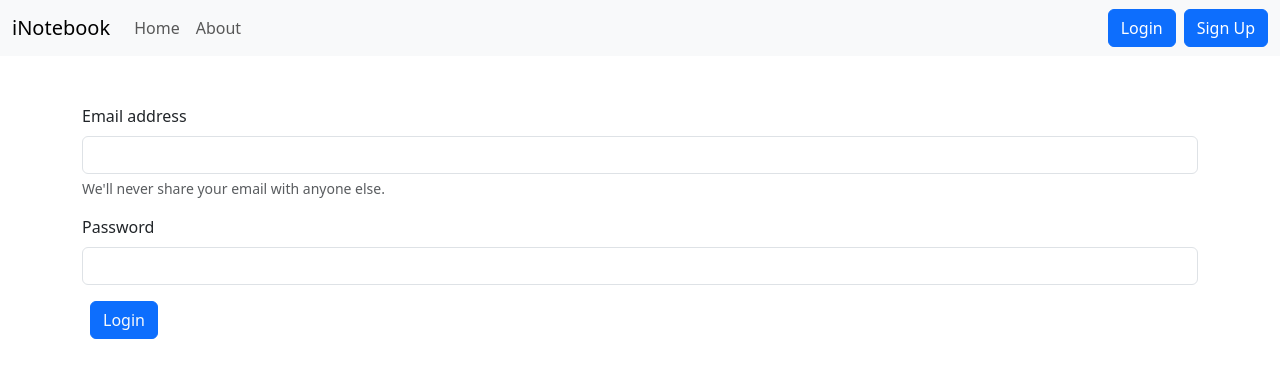
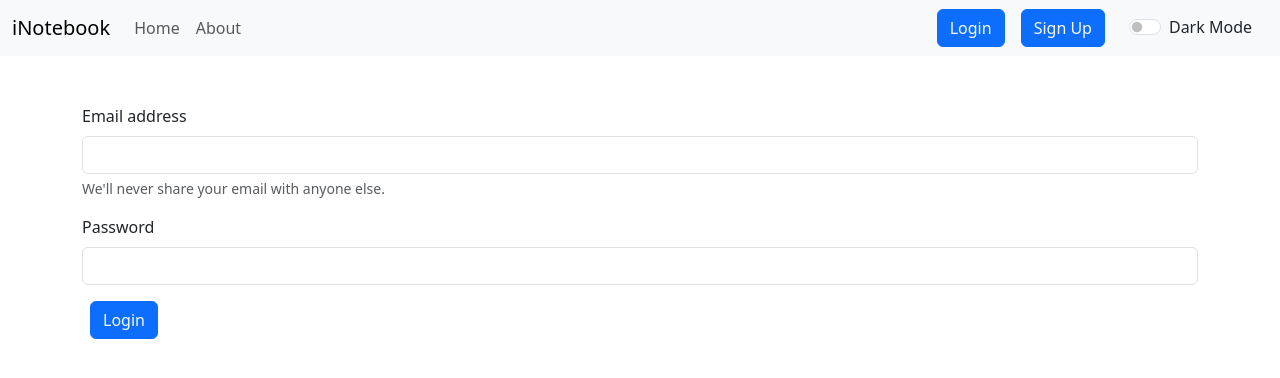
Before and after one commit to RahulGIT24/iNotebook, a React (Create React App) app: page /login in a window 1280 px wide. Shown: the top 378 px of the page. Built offline with nearby package versions, Linux system fonts and the light colour scheme.

Commit message:
Updated Navbar

```diff
--- a/src/Components/Navbar.js
+++ b/src/Components/Navbar.js
@@ -1,40 +1,122 @@
-import React from 'react'
-import { Link, useLocation } from 'react-router-dom'
+import React, { useContext } from "react";
+import { Link, useLocation } from "react-router-dom";
+import contextValue from "../context/darkmode/darkContext";
+
 function Navbar(props) {
-    const {renderAlert} = props;
+  const context = useContext(contextValue);
+  const { toogleBtn, mode } = context;
+  const { renderAlert } = props;
   // useLocation hook to set active status of navbar
   let location = useLocation();
-    const logout =()=>{
-        localStorage.clear("token")
-        renderAlert("primary","Logout Successfully")
-        // location.reload();
-    }
+  const logout = () => {
+    localStorage.clear("token");
+    renderAlert("primary", "Logout Successfully");
+  };
   return (
     <>
-            <nav className="navbar navbar-expand-lg bg-body-tertiary">
+      <nav
+        className={`navbar navbar-expand-lg navbar-${
+          mode === "light" ? "light" : "dark"
+        } bg-${mode === "light" ? "light" : "dark"}`}
+      >
         <div className="container-fluid">
-                    <Link className="navbar-brand" to="/">iNotebook</Link>
-                    <button className="navbar-toggler" type="button" data-bs-toggle="collapse" data-bs-target="#navbarSupportedContent" aria-controls="navbarSupportedContent" aria-expanded="false" aria-label="Toggle navigation">
+          <Link className="navbar-brand" to="/">
+            iNotebook
+          </Link>
+          <button
+            className="navbar-toggler"
+            type="button"
+            data-bs-toggle="collapse"
+            data-bs-target="#navbarSupportedContent"
+            aria-controls="navbarSupportedContent"
+            aria-expanded="false"
+            aria-label="Toggle navigation"
+          >
             <span className="navbar-toggler-icon"></span>
           </button>
           <div className="collapse navbar-collapse" id="navbarSupportedContent">
             <ul className="navbar-nav me-auto mb-2 mb-lg-0">
               <li className="nav-item">
-                                <Link className={`nav-link ${location.pathname === "/" ? "active" : ""}`} aria-current="page" to="/">Home</Link>
+                <Link
+                  className={`nav-link ${
+                    location.pathname === "/" ? "active" : ""
+                  }`}
+                  aria-current="page"
+                  to="/"
+                >
+                  Home
+                </Link>
               </li>
               <li className="nav-item">
-                                <Link className={`nav-link ${location.pathname === "/about" ? "active" : ""}`} to="/about">About</Link>
+                <Link
+                  className={`nav-link ${
+                    location.pathname === "/about" ? "active" : ""
+                  }`}
+                  to="/about"
+                >
+                  About
+                </Link>
               </li>
             </ul>
-                        {!localStorage.getItem("token")? <form className="d-flex" role="search">
-                        <Link className="btn btn-primary mx-2" to="/login" role="button">Login</Link>
-                        <Link className="btn btn-primary" to="/signup" role="button">Sign Up</Link>
-                        </form>:<Link className="btn btn-primary mx-2" to="/login" role="button" onClick={logout}>Log Out</Link>}
+            {!localStorage.getItem("token") ? (
+              <form className="d-flex" role="search">
+                <Link
+                  className={`btn btn-${
+                    mode === "light" ? "primary" : "light"
+                  } mx-2 bg-${
+                    mode === "light" ? "primary" : "dark"
+                  } text-light`}
+                  to="/login"
+                  role="button"
+                >
+                  Login
+                </Link>
+                <Link
+                  className={`btn btn-${
+                    mode === "light" ? "primary" : "light"
+                  } mx-2 bg-${
+                    mode === "light" ? "primary" : "dark"
+                  } text-light`}
+                  to="/signup"
+                  role="button"
+                >
+                  Sign Up
+                </Link>
+              </form>
+            ) : (
+              <Link
+                className={`btn btn-${
+                  mode === "light" ? "primary" : "light"
+                } mx-2 bg-${mode === "light" ? "primary" : "dark"} text-light`}
+                to="/login"
+                role="button"
+                onClick={logout}
+              >
+                Log Out
+              </Link>
+            )}
+          </div>
+          <div className="form-check form-switch mx-3">
+            <input
+              onClick={toogleBtn}
+              className="form-check-input"
+              type="checkbox"
+              role="switch"
+              id="flexSwitchCheckDefault"
+            />
+            <label
+              className={`form-check-label text-${
+                mode === "light" ? "dark" : "light"
+              }`}
+              htmlFor="flexSwitchCheckDefault"
+            >
+              {mode==='light'?"Dark":"Light"} Mode
+            </label>
           </div>
         </div>
       </nav>
     </>
-    )
+  );
 }
 
-export default Navbar
+export default Navbar;
```
Lines whose indentation alone changed are shown as unchanged.
